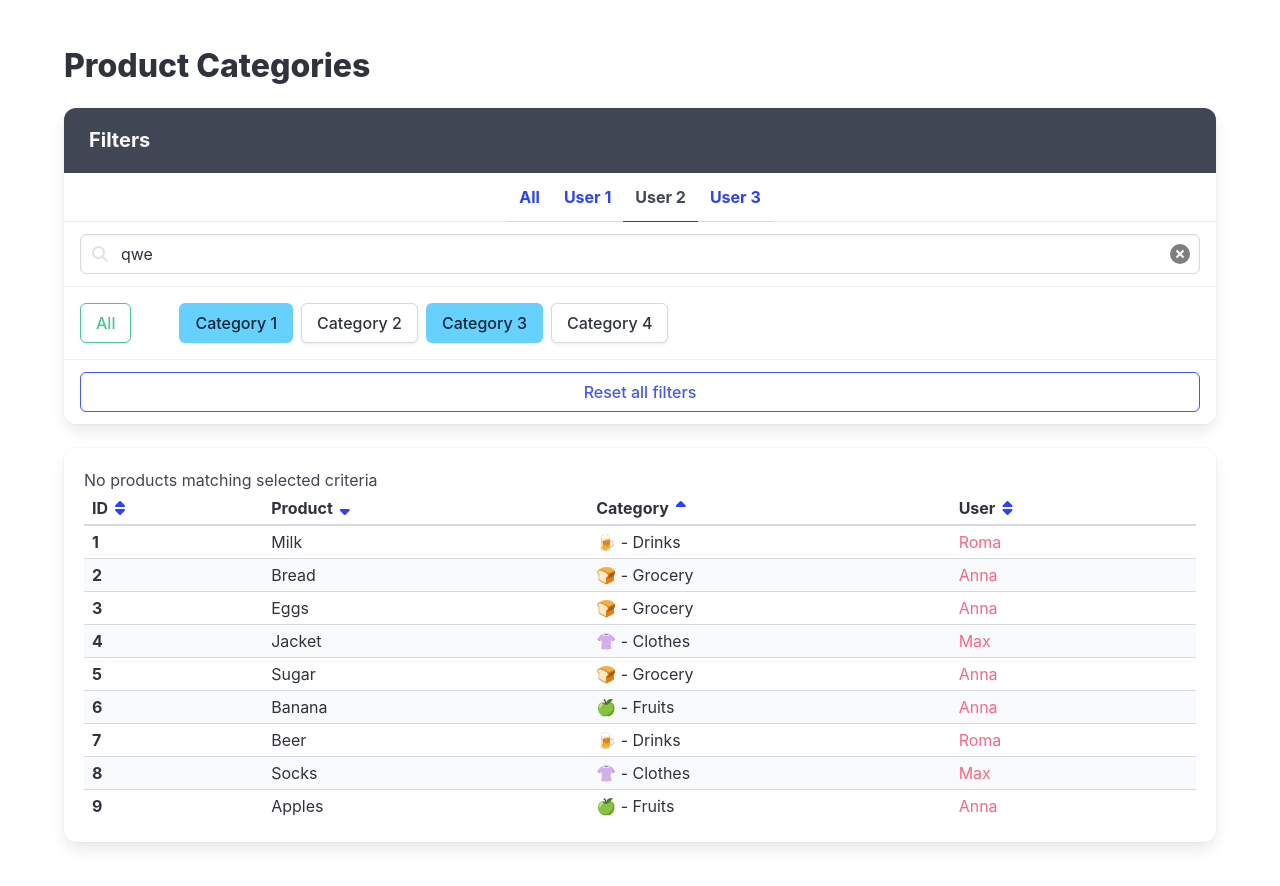
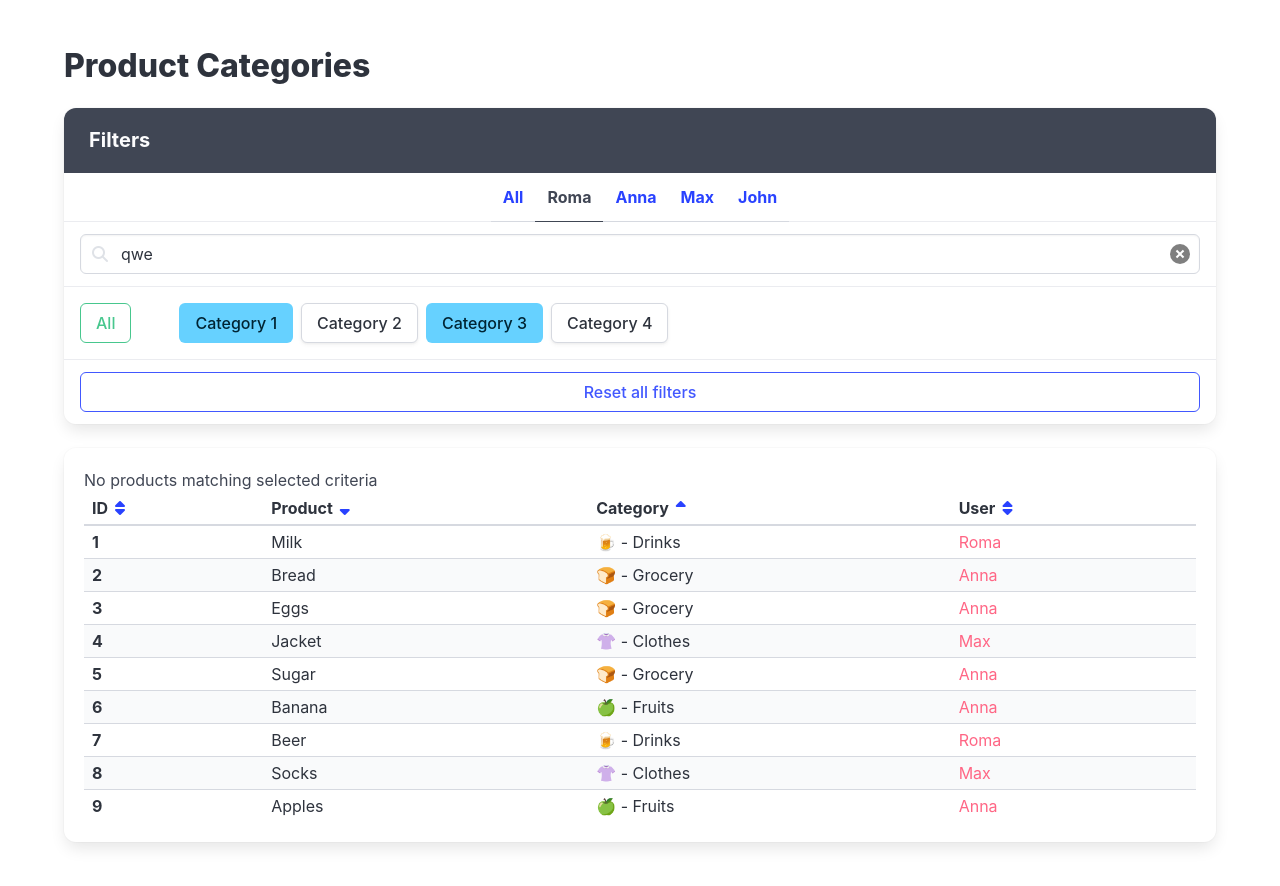
Before and after one commit to AARON-FOX/react_practice_vikuliev_artem, a React (Vite) app: page / in a window 1280 px wide. Shown: the top 886 px of the page. Built offline with nearby package versions, Linux system fonts and the light colour scheme.

Commit message:
add: in progress

```diff
--- a/src/App.jsx
+++ b/src/App.jsx
@@ -1,5 +1,5 @@
 /* eslint-disable jsx-a11y/accessible-emoji */
-import React from 'react';
+import React, { useState } from 'react';
 import './App.scss';
 
 // import cn from 'classnames';
@@ -24,7 +24,11 @@ const products = productsFromServer.map(product => {
 });
 
 export const App = () => {
-
+  const [activeUserId, setActiveUserId] = useState(usersFromServer[0].id);
+  const selectedUser =
+    usersFromServer.find(user => user.id === activeUserId) ||
+    usersFromServer[0].id;
+  const [filterUser, setFilterUser] = useState(null);
 
   return (
     <div className="section">
@@ -36,11 +40,33 @@ export const App = () => {
             <p className="panel-heading">Filters</p>
 
             <p className="panel-tabs has-text-weight-bold">
-              <a data-cy="FilterAllUsers" href="#/">
+              <a
+                data-cy="FilterAllUsers"
+                href="#/"
+                className={filterUser !== null ? 'is-active' : ''}
+              >
                 All
               </a>
 
-              <a data-cy="FilterUser" href="#/">
+              {usersFromServer.map(user => (
+                <a
+                  data-cy="FilterUser"
+                  href="#/"
+                  className={selectedUser.id === user.id ? 'is-active' : ''}
+                  onClick={event => {
+                    event.preventDefault();
+
+                    if (user.id !== activeUserId) {
+                      setActiveUserId(user.id);
+                      setFilterUser(user.id);
+                    }
+                  }}
+                >
+                  {user.name}
+                </a>
+              ))}
+
+              {/* <a data-cy="FilterUser" href="#/">
                 User 1
               </a>
 
@@ -50,7 +76,7 @@ export const App = () => {
 
               <a data-cy="FilterUser" href="#/">
                 User 3
-              </a>
+              </a> */}
             </p>
 
             <div className="panel-block">
```
